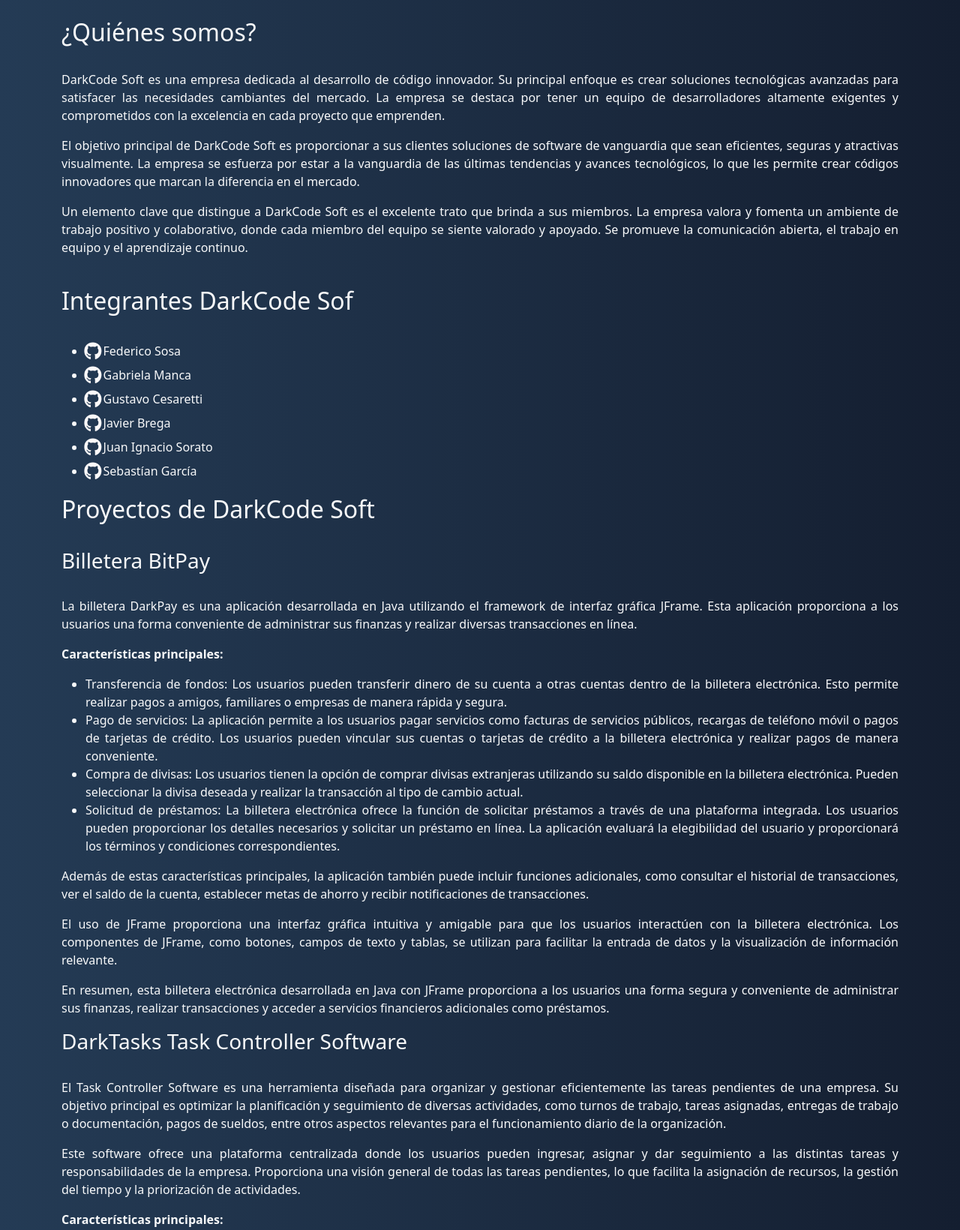
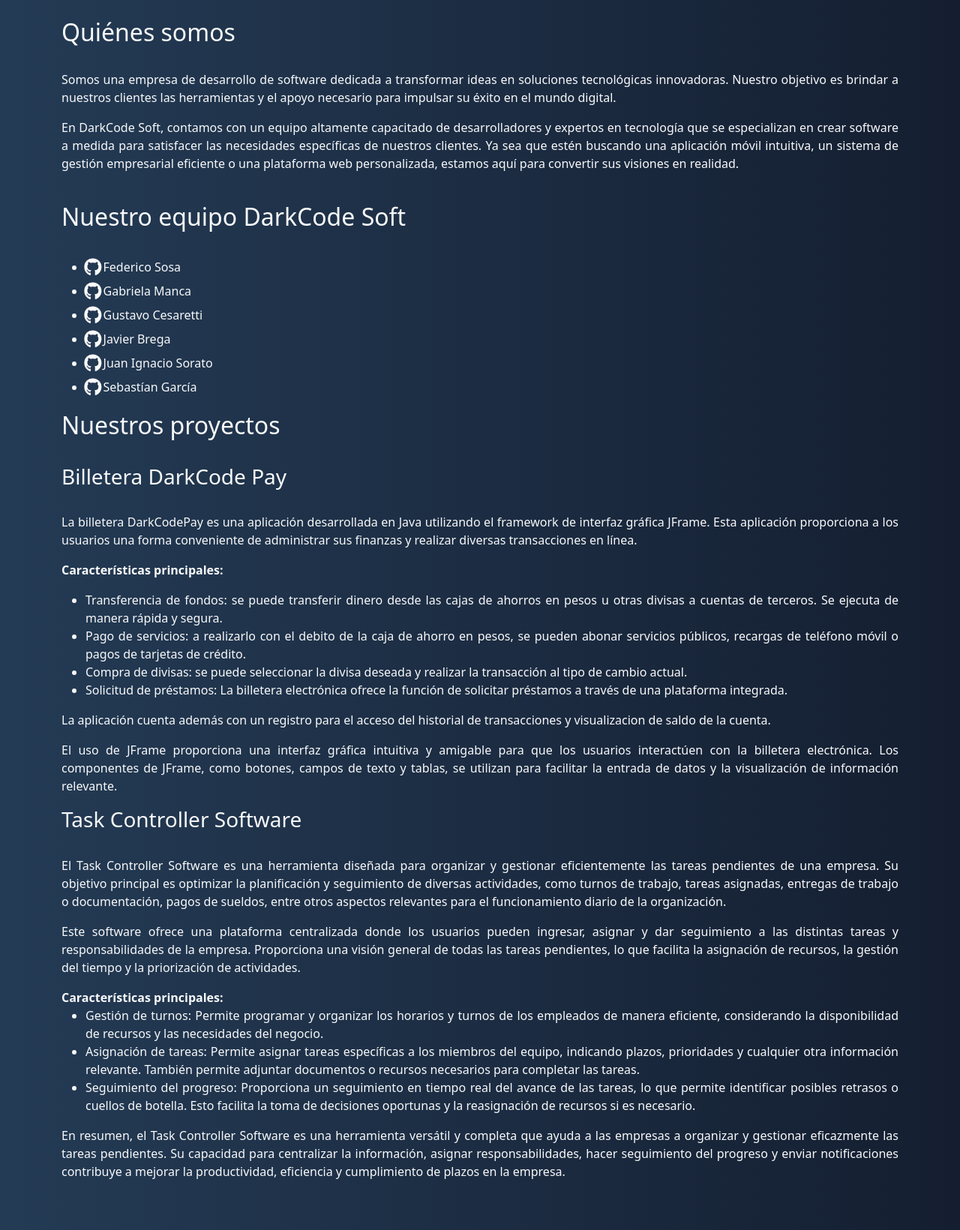
Before and after one commit to CodeSystem2022/ProyectoIntegrador-Python-DarkCode, a Django app: page /info/ in a window 1280 px wide. Shown: the part 64-1704 px from the top of the page at 75% size. Run offline with Django 4.2, Linux system fonts and the light colour scheme; some libraries are stand-ins or nearby versions.

Commit message:
Update info.html

```diff
--- a/ProyectoPythonDjango/tasks/templates/info.html
+++ b/ProyectoPythonDjango/tasks/templates/info.html
@@ -4,19 +4,16 @@
 <main align = "justify" class="my-4">
   <div class="container text-light">
     <div class="carta-transparente text-light">
-        <h2>¿Quiénes somos?</h1>
+        <h2>Quiénes somos</h1>
           <br>
             <p>
-              DarkCode Soft es una empresa dedicada al desarrollo de código innovador. Su principal enfoque es crear soluciones tecnológicas avanzadas para satisfacer las necesidades cambiantes del mercado. La empresa se destaca por tener un equipo de desarrolladores altamente exigentes y comprometidos con la excelencia en cada proyecto que emprenden.
+              Somos una empresa de desarrollo de software dedicada a transformar ideas en soluciones tecnológicas innovadoras. Nuestro objetivo es brindar a nuestros clientes las herramientas y el apoyo necesario para impulsar su éxito en el mundo digital.
             </p>
             <p>
-              El objetivo principal de DarkCode Soft es proporcionar a sus clientes soluciones de software de vanguardia que sean eficientes, seguras y atractivas visualmente. La empresa se esfuerza por estar a la vanguardia de las últimas tendencias y avances tecnológicos, lo que les permite crear códigos innovadores que marcan la diferencia en el mercado.
-            </p>
-            <p>
-              Un elemento clave que distingue a DarkCode Soft es el excelente trato que brinda a sus miembros. La empresa valora y fomenta un ambiente de trabajo positivo y colaborativo, donde cada miembro del equipo se siente valorado y apoyado. Se promueve la comunicación abierta, el trabajo en equipo y el aprendizaje continuo.
+              En DarkCode Soft, contamos con un equipo altamente capacitado de desarrolladores y expertos en tecnología que se especializan en crear software a medida para satisfacer las necesidades específicas de nuestros clientes. Ya sea que estén buscando una aplicación móvil intuitiva, un sistema de gestión empresarial eficiente o una plataforma web personalizada, estamos aquí para convertir sus visiones en realidad.
             </p>
             <br>
-            <h2>Integrantes DarkCode Sof</h2>
+            <h2>Nuestro equipo DarkCode Soft</h2>
             <br>
             <div class="integrantes">
               <ul class="text-light">
@@ -33,33 +30,30 @@
                 <li><a href="https://github.com/seba0021" target="_blank"><i class="fa-brands fa-github fa-beat fa-lg" style="color: #fdfafa;"></i></a> Sebastían García</li>
               </ul>
             </div>
-            <h2>Proyectos de DarkCode Soft</h2>
+            <h2>Nuestros proyectos</h2>
             <br>
-            <h3>Billetera BitPay</h3>
+            <h3>Billetera DarkCode Pay</h3>
             <br>
             <p>
-              La billetera DarkPay es una aplicación desarrollada en Java utilizando el framework de interfaz gráfica JFrame. Esta aplicación proporciona a los usuarios una forma conveniente de administrar sus finanzas y realizar diversas transacciones en línea.
+             La billetera DarkCodePay es una aplicación desarrollada en Java utilizando el framework de interfaz gráfica JFrame. Esta aplicación proporciona a los usuarios una forma conveniente de administrar sus finanzas y realizar diversas transacciones en línea.
             </p>
             <p>
               <strong>Características principales:</strong>
               <ul>
-                <li>Transferencia de fondos: Los usuarios pueden transferir dinero de su cuenta a otras cuentas dentro de la billetera electrónica. Esto permite realizar pagos a amigos, familiares o empresas de manera rápida y segura.</li>
-                <li>Pago de servicios: La aplicación permite a los usuarios pagar servicios como facturas de servicios públicos, recargas de teléfono móvil o pagos de tarjetas de crédito. Los usuarios pueden vincular sus cuentas o tarjetas de crédito a la billetera electrónica y realizar pagos de manera conveniente.</li>
-                <li>Compra de divisas: Los usuarios tienen la opción de comprar divisas extranjeras utilizando su saldo disponible en la billetera electrónica. Pueden seleccionar la divisa deseada y realizar la transacción al tipo de cambio actual.</li>
-                <li>Solicitud de préstamos: La billetera electrónica ofrece la función de solicitar préstamos a través de una plataforma integrada. Los usuarios pueden proporcionar los detalles necesarios y solicitar un préstamo en línea. La aplicación evaluará la elegibilidad del usuario y proporcionará los términos y condiciones correspondientes.</li>
+                <li>Transferencia de fondos: se puede transferir dinero desde las cajas de ahorros en pesos u otras divisas a cuentas de terceros. Se ejecuta de manera rápida y segura.</li>
+                <li>Pago de servicios: a realizarlo con el debito de la caja de ahorro en pesos, se pueden abonar servicios públicos, recargas de teléfono móvil o pagos de tarjetas de crédito.</li>
+                <li>Compra de divisas: se puede seleccionar la divisa deseada y realizar la transacción al tipo de cambio actual.</li>
+                <li>Solicitud de préstamos:  La billetera electrónica ofrece la función de solicitar préstamos a través de una plataforma integrada.</li>
               </ul>
             </p>
             <p>
-              Además de estas características principales, la aplicación también puede incluir funciones adicionales, como consultar el historial de transacciones, ver el saldo de la cuenta, establecer metas de ahorro y recibir notificaciones de transacciones.
+             La aplicación cuenta además con un registro para el acceso del historial de transacciones y visualizacion de saldo de la cuenta.
             </p>
             <p>
-              El uso de JFrame proporciona una interfaz gráfica intuitiva y amigable para que los usuarios interactúen con la billetera electrónica. Los componentes de JFrame, como botones, campos de texto y tablas, se utilizan para facilitar la entrada de datos y la visualización de información relevante.
-            </p>
-            <p>
-              En resumen, esta billetera electrónica desarrollada en Java con JFrame proporciona a los usuarios una forma segura y conveniente de administrar sus finanzas, realizar transacciones y acceder a servicios financieros adicionales como préstamos.
+             El uso de JFrame proporciona una interfaz gráfica intuitiva y amigable para que los usuarios interactúen con la billetera electrónica. Los componentes de JFrame, como botones, campos de texto y tablas, se utilizan para facilitar la entrada de datos y la visualización de información relevante.
             </p>
 
-             <h3> DarkTasks Task Controller Software</h3>
+             <h3> Task Controller Software</h3>
              <br>
             <p>
               El Task Controller Software es una herramienta diseñada para organizar y gestionar eficientemente las tareas pendientes de una empresa. Su objetivo principal es optimizar la planificación y seguimiento de diversas actividades, como turnos de trabajo, tareas asignadas, entregas de trabajo o documentación, pagos de sueldos, entre otros aspectos relevantes para el funcionamiento diario de la organización.
```
